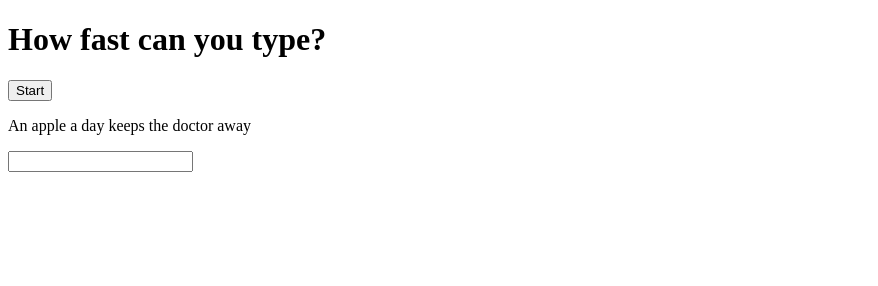
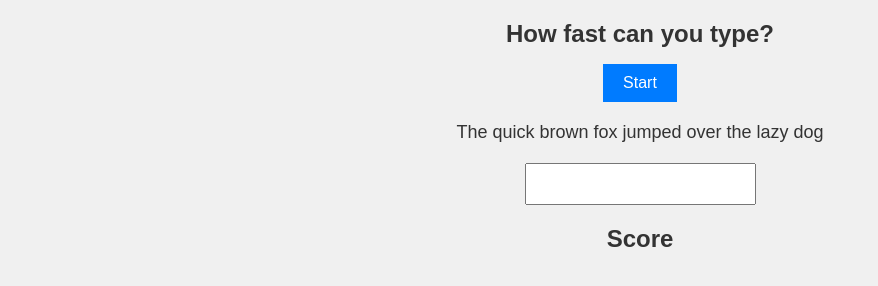
Before and after one commit to jaromjedwards/portfolio, a plain HTML site: page games/speed-test.html in a window 1280 px wide. Both pictures are taken after a click on the button "Start". Shown: the whole page, without its empty margins (0-878 px from the left). Drawn offline with Linux system fonts and the light colour scheme.

Commit message:
speed-test

```diff
--- /dev/null
+++ b/games/scripts/speed-test.js
@@ -0,0 +1,60 @@
+function startGame(){
+    userInput.value = '';
+    startTime = getTime();
+    sentence = getSentence();
+    userInput.addEventListener('keydown', (event) => {
+        if (event.key === 'Enter') {
+            endTime = getTime();
+            speed = (endTime - startTime)
+            sentenceScore = compareSentences(sentence, userInput)
+            // for some reason, it logs the time once more every time it is done
+            updateScore(sentence, userInput, speed);
+        }
+    });
+}
+
+function getSentence(){
+    const sentences = [
+    "The quick brown fox jumped over the lazy dog",
+    "Peter Piper picked a peck of pickled peppers",
+    "How much wood would a woodchuck chuck if a woodchuck could chuck wood?",
+    "She sells seashells by the seashore",
+    "The sun rises in the east and sets in the west",
+    "An apple a day keeps the doctor away",
+    "Life is like a box of chocolates, you never know what you're gonna get",
+    "To be or not to be, that is the question",
+    "All that glitters is not gold",
+    "The early bird catches the worm"
+];
+    let sentenceNumber = Math.floor(Math.random() * sentences.length);
+    let sentence = sentences[sentenceNumber];
+    let sentenceElement = document.getElementById('sentence');
+    sentenceElement.textContent = sentence;
+    return sentence
+}
+
+function updateScore(sentence, userInput, speed) {
+
+    let inputValue = userInput.value;
+    let scoreElement = document.getElementById('score');
+    scoreElement.textContent = (inputValue === sentence) ? `${speed}` : 'Not a match';
+
+}
+
+function getTime(){
+    const currentDateTime = new Date();
+
+    // Get minutes, seconds, and milliseconds as strings with leading zeros
+    let minutes = currentDateTime.getMinutes().toString().padStart(2, '0');
+    let seconds = currentDateTime.getSeconds().toString().padStart(2, '0');
+    let milliseconds = currentDateTime.getMilliseconds().toString().padStart(3, '0');
+
+    timeStamp = parseInt(`${minutes}${seconds}${milliseconds}`);
+    return timeStamp
+}
+
+function compareSentences(){
+
+    console.log(sentence)
+    console.log(userInput)
+}
--- a/games/speed-test.html
+++ b/games/speed-test.html
@@ -4,36 +4,16 @@
     <meta charset="UTF-8">
     <meta name="viewport" content="width=device-width, initial-scale=1.0">
     <title>Speed Test</title>
+    <link rel="stylesheet" type="text/css" href="styles/speed-test.css">
+
 </head>
 <body>
-    <h1>How fast can you type?</h1>
-    <button onclick="getSentence(); startGame()">Start</button>
-    <p id="sentence"></p>
-    <input type="text">
-    <script>
-        function startGame(){
-
-        }
-        function getSentence(){
-            const sentences = [
-            "The quick brown fox jumped over the lazy dog",
-            "Peter Piper picked a peck of pickled peppers",
-            "How much wood would a woodchuck chuck if a woodchuck could chuck wood?",
-            "She sells seashells by the seashore",
-            "The sun rises in the east and sets in the west",
-            "An apple a day keeps the doctor away",
-            "Life is like a box of chocolates, you never know what you're gonna get",
-            "To be or not to be, that is the question",
-            "All that glitters is not gold",
-            "The early bird catches the worm"
-        ];
-            let sentenceNumber = Math.floor(Math.random() * sentences.length);
-            let sentence = sentences[sentenceNumber];
-            const sentenceElement = document.getElementById('sentence');
-            sentenceElement.textContent = sentence;
-        }
-
-    </script>
+    <h1 class="header"> How fast can you type? </h1>
+    <button onclick="startGame();">Start</button>
+    <p id="sentence"> _____________ </p>
+    <input type="text" id="userInput">
+    <p id="score">Score</p>
+    <script src="scripts/speed-test.js"></script>
 </body>
 
 </html>
--- /dev/null
+++ b/games/styles/speed-test.css
@@ -0,0 +1,48 @@
+/* Reset some default browser styles */
+html, body {
+    margin: 0;
+    padding: 0;
+    font-family: Arial, sans-serif;
+}
+
+/* Style the body with a background color and text color */
+body {
+    background-color: #f0f0f0;
+    color: #333;
+    text-align: center;
+}
+
+/* Style the header */
+.header {
+    font-size: 24px;
+    margin-top: 20px;
+}
+
+/* Style the button */
+button {
+    background-color: #007bff;
+    color: #fff;
+    padding: 10px 20px;
+    font-size: 16px;
+    border: none;
+    cursor: pointer;
+}
+
+/* Style the sentence container */
+#sentence {
+    font-size: 18px;
+    margin: 20px 0;
+}
+
+/* Style the user input field */
+#userInput {
+    font-size: 16px;
+    padding: 10px;
+}
+
+/* Style the score display */
+#score {
+    font-size: 24px;
+    font-weight: bold;
+    margin-top: 20px;
+}
```
